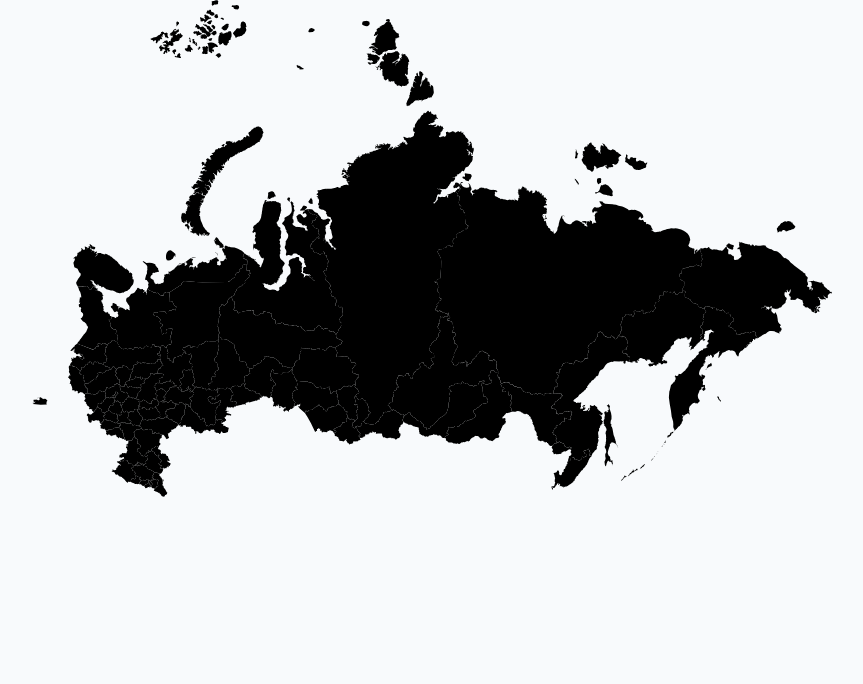
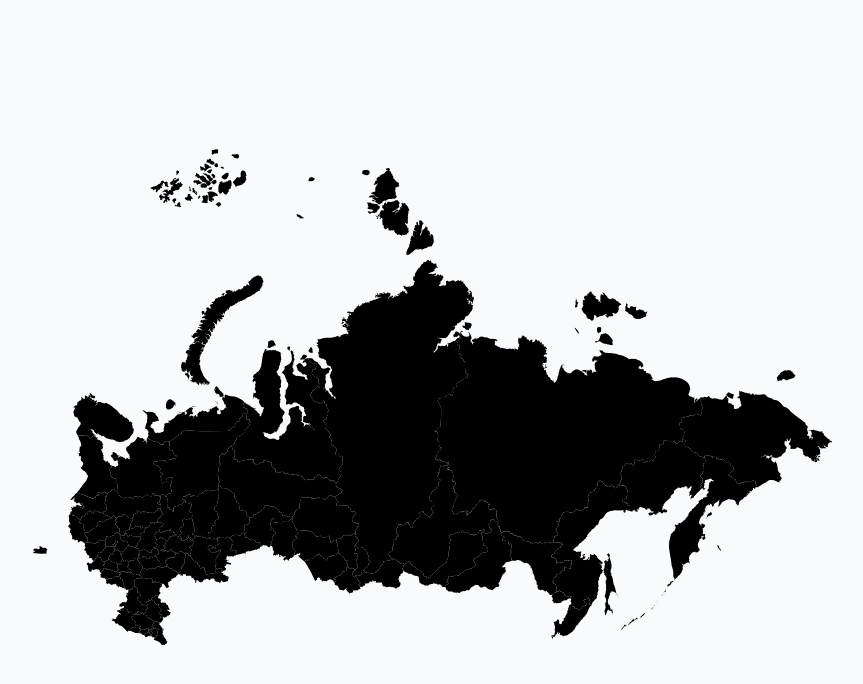
Before and after one commit to cawa-93/rocat, a Vue app: page / in a window 1280 px wide. Shown: the top 684 px of the page, without its empty margins (208-1071 px from the left). Built offline with nearby package versions, Linux system fonts and the light colour scheme.

Commit message:
calculated max hits score

```diff
--- a/src/components/LaunchZone.vue
+++ b/src/components/LaunchZone.vue
@@ -452,7 +452,7 @@ function launchRocket(from) {
   display: flex;
   flex-direction: column;
   align-items: center;
-  justify-content: space-between;
+  justify-content: center;
   overflow: clip;
 }
 
--- /dev/null
+++ b/src/config.js
@@ -0,0 +1 @@
+export const MAX_HITS = 1634 // hits to achieve 100% progress
```
